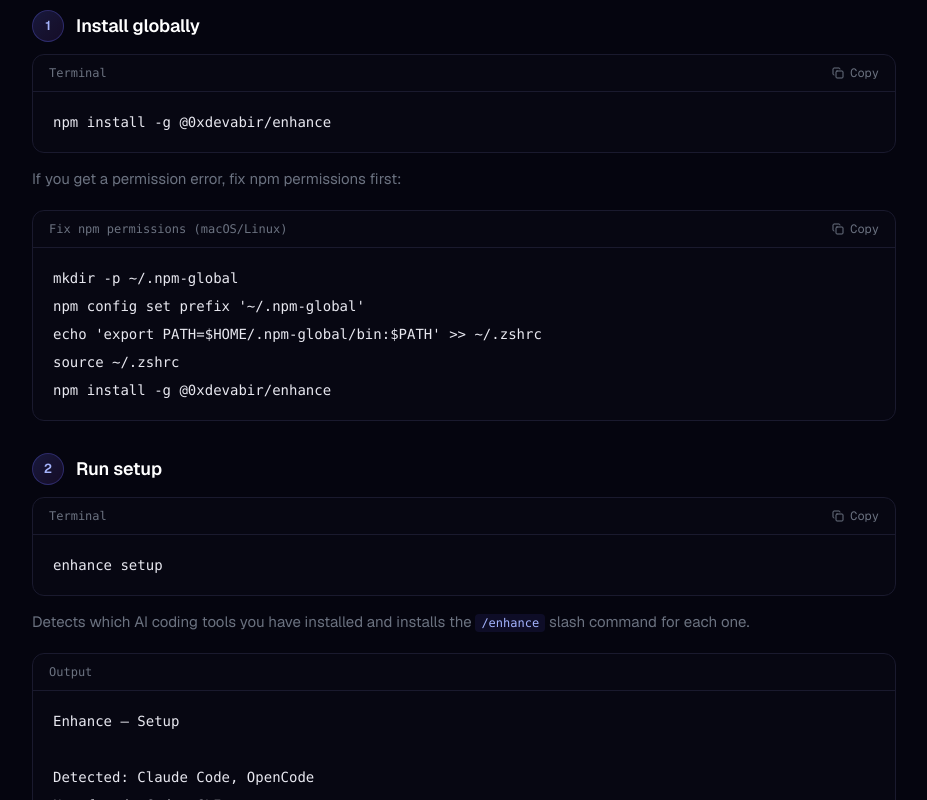
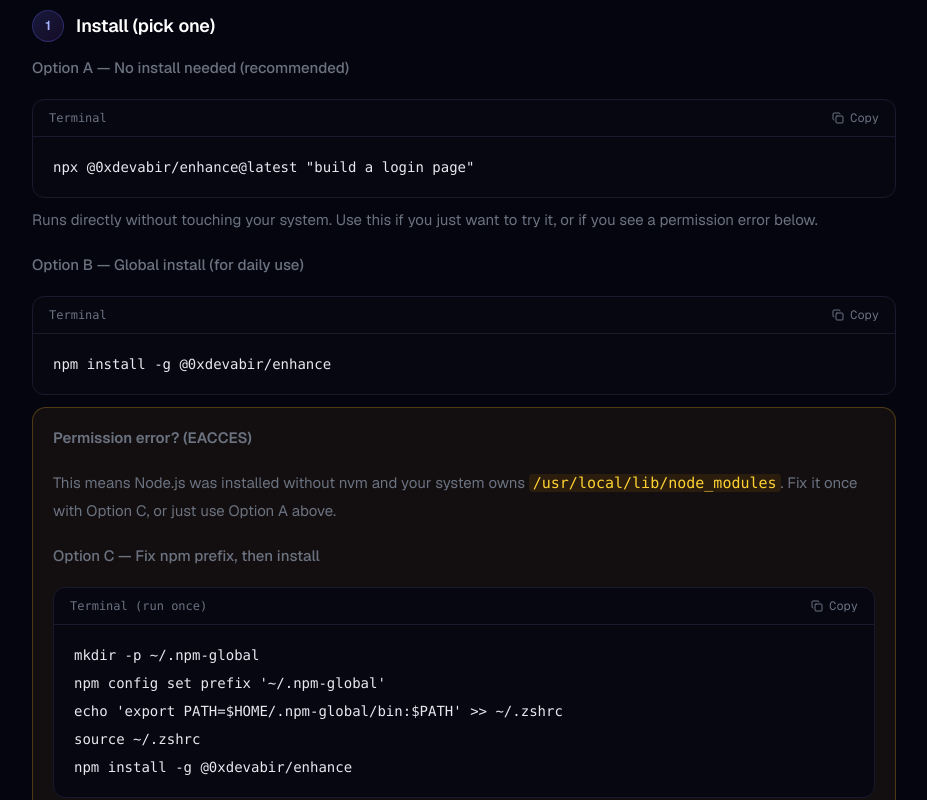
Before and after one commit to 0xdevabir/agent-enhance, a Next.js app in the folder web/: page /docs/installation in a window 1280 px wide. Shown: the part 480-1280 px from the top of the page, without its empty margins (300-1227 px from the left). Built offline with nearby package versions, Linux system fonts and the light colour scheme.

Commit message:
feat: update installation instructions with npx option and improve permission error handling

```diff
--- a/web/src/app/docs/installation/page.tsx
+++ b/web/src/app/docs/installation/page.tsx
@@ -56,16 +56,35 @@
       <FadeIn delay={0.2}>
         <div className="flex items-center gap-3 mb-3">
           <span className="step-circle">1</span>
-          <h2 className="!mt-0 !mb-0">Install globally</h2>
+          <h2 className="!mt-0 !mb-0">Install (pick one)</h2>
         </div>
-        <CodeBlock code="npm install -g @0xdevabir/enhance" filename="Terminal" />
-        <p className="text-xs text-[var(--muted-foreground)] mt-3 mb-4">
-          If you get a permission error, fix npm permissions first:
-        </p>
-        <CodeBlock
-          code={`mkdir -p ~/.npm-global\nnpm config set prefix '~/.npm-global'\necho 'export PATH=$HOME/.npm-global/bin:$PATH' >> ~/.zshrc\nsource ~/.zshrc\nnpm install -g @0xdevabir/enhance`}
-          filename="Fix npm permissions (macOS/Linux)"
-        />
+
+        <div className="mb-3">
+          <p className="text-sm font-medium text-green-400 mb-1.5">Option A — No install needed (recommended)</p>
+          <CodeBlock code={`npx @0xdevabir/enhance@latest "build a login page"`} filename="Terminal" />
+          <p className="text-xs text-[var(--muted-foreground)] mt-2 mb-5">
+            Runs directly without touching your system. Use this if you just want to try it, or if you see a permission error below.
+          </p>
+        </div>
+
+        <div className="mb-3">
+          <p className="text-sm font-medium text-blue-400 mb-1.5">Option B — Global install (for daily use)</p>
+          <CodeBlock code="npm install -g @0xdevabir/enhance" filename="Terminal" />
+        </div>
+
+        <div className="callout-warning mb-2">
+          <p className="text-sm font-semibold text-amber-400 mb-1">Permission error? (EACCES)</p>
+          <p className="text-xs text-[var(--muted-foreground)] mb-3 leading-relaxed">
+            This means Node.js was installed without nvm and your system owns{" "}
+            <code className="text-amber-300 bg-amber-500/10 px-1 rounded">/usr/local/lib/node_modules</code>.
+            Fix it once with Option C, or just use Option A above.
+          </p>
+          <p className="text-sm font-medium text-amber-400 mb-1.5">Option C — Fix npm prefix, then install</p>
+          <CodeBlock
+            code={`mkdir -p ~/.npm-global\nnpm config set prefix '~/.npm-global'\necho 'export PATH=$HOME/.npm-global/bin:$PATH' >> ~/.zshrc\nsource ~/.zshrc\nnpm install -g @0xdevabir/enhance`}
+            filename="Terminal (run once)"
+          />
+        </div>
       </FadeIn>
 
       <FadeIn delay={0.25}>
--- a/web/src/app/page.tsx
+++ b/web/src/app/page.tsx
@@ -10,6 +10,7 @@
 import { FadeIn, StaggerChildren, StaggerItem, ScaleIn, SlideIn, AnimatedCounter, GlowCard } from "@/components/Animations";
 
 const INSTALL_CMD = "npm install -g @0xdevabir/enhance";
+const NPXCMD = "npx @0xdevabir/enhance@latest \"build a login page\"";
 
 const AFTER_LINES = [
   "## ✦ Enhanced Prompt",
@@ -84,14 +85,35 @@
 
 function InstallBox() {
   const [copied, setCopied] = useState(false);
+  const [tab, setTab] = useState<"install" | "npx">("install");
+
+  const cmd = tab === "install" ? INSTALL_CMD : NPXCMD;
 
   const copy = async () => {
-    await navigator.clipboard.writeText(INSTALL_CMD);
+    await navigator.clipboard.writeText(cmd);
     setCopied(true);
     setTimeout(() => setCopied(false), 2000);
   };
 
   return (
+    <div className="w-full">
+      {/* Tab switcher */}
+      <div className="flex gap-1 mb-2">
+        {(["install", "npx"] as const).map(t => (
+          <button
+            key={t}
+            onClick={() => setTab(t)}
+            className={`px-3 py-1 rounded-md text-xs font-medium transition-colors ${
+              tab === t
+                ? "bg-indigo-500/20 text-indigo-300 border border-indigo-500/30"
+                : "text-[var(--muted-foreground)] hover:text-white border border-transparent"
+            }`}
+          >
+            {t === "install" ? "Global install" : "npx (no install)"}
+          </button>
+        ))}
+      </div>
+
       <motion.button
         onClick={copy}
         whileHover={{ scale: 1.01, borderColor: "rgba(99,102,241,0.4)" }}
@@ -99,11 +121,22 @@
         className="w-full group flex items-center gap-4 px-6 py-4 rounded-xl border border-[var(--border)] bg-[var(--card)] hover:border-indigo-500/30 hover:bg-[var(--card-hover)] transition-colors duration-300 font-mono text-sm cursor-pointer"
       >
         <span className="text-[var(--muted-foreground)] text-base">$</span>
-      <span className="text-indigo-300 text-sm">{INSTALL_CMD}</span>
-      <span className="ml-auto pl-4 border-l border-[var(--border)] text-[var(--muted-foreground)] group-hover:text-white transition-colors">
+        <span className="text-indigo-300 text-sm truncate">{cmd}</span>
+        <span className="ml-auto pl-4 border-l border-[var(--border)] text-[var(--muted-foreground)] group-hover:text-white transition-colors flex-shrink-0">
           {copied ? <Check size={15} className="text-green-400" /> : <Copy size={15} />}
         </span>
       </motion.button>
+
+      {tab === "install" && (
+        <p className="text-xs text-[var(--muted-foreground)] mt-2">
+          Permission error?{" "}
+          <button onClick={() => setTab("npx")} className="text-indigo-400 hover:text-indigo-300 underline underline-offset-2">
+            Use npx instead
+          </button>
+          {" "}— no install needed.
+        </p>
+      )}
+    </div>
   );
 }
 
```
Also changed, not shown: 1 other file (tests, documents, lock files or other folders). Lines whose indentation alone changed are shown as unchanged.
